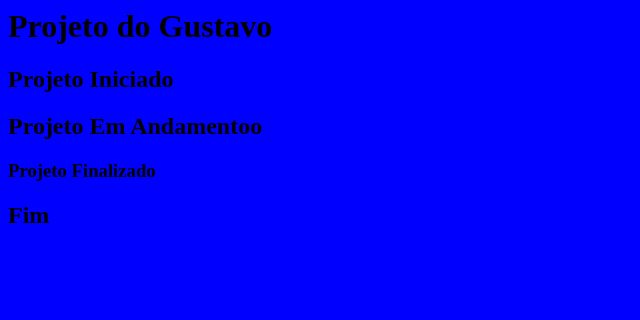
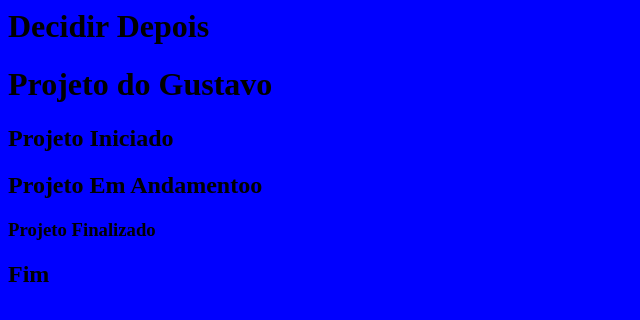
Before and after one commit to gustavopiag/repos-curso, a plain HTML site: page index.html in a window 1280 px wide. Shown: the whole page, without its empty margins (0-640 px from the left). Drawn offline with Linux system fonts and the light colour scheme.

Commit message:
Incluindo Conteudo

```diff
--- a/index.html
+++ b/index.html
@@ -4,6 +4,9 @@
         <link rel="stylesheet" href="estilo.css">
     </head>
     <body>
+        <h1>
+            Decidir Depois
+        </h1>
         <h1>Projeto do Gustavo</h1>
         <h2>Projeto Iniciado</h2>
         <h2>Projeto Em Andamentoo</h2>
```
